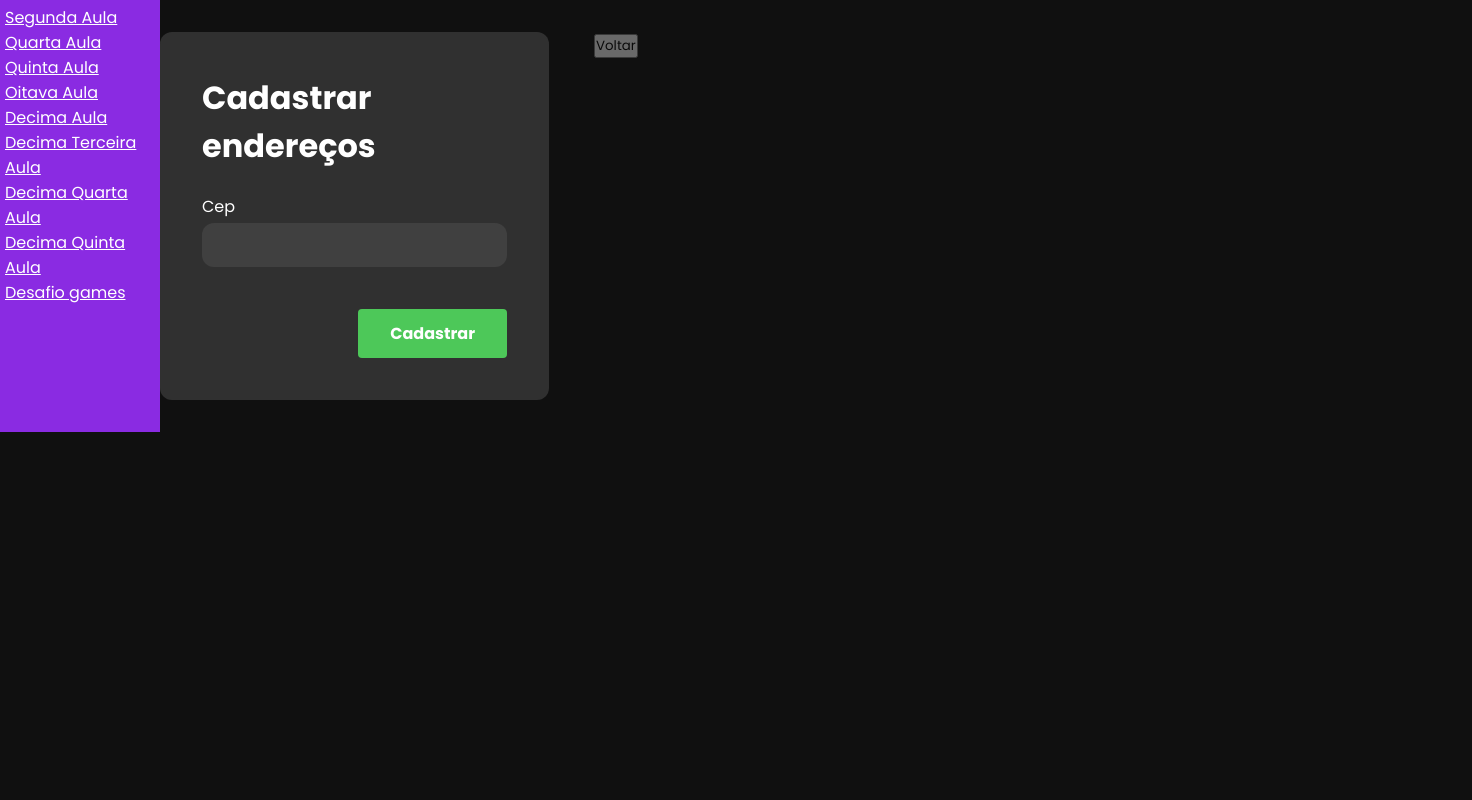
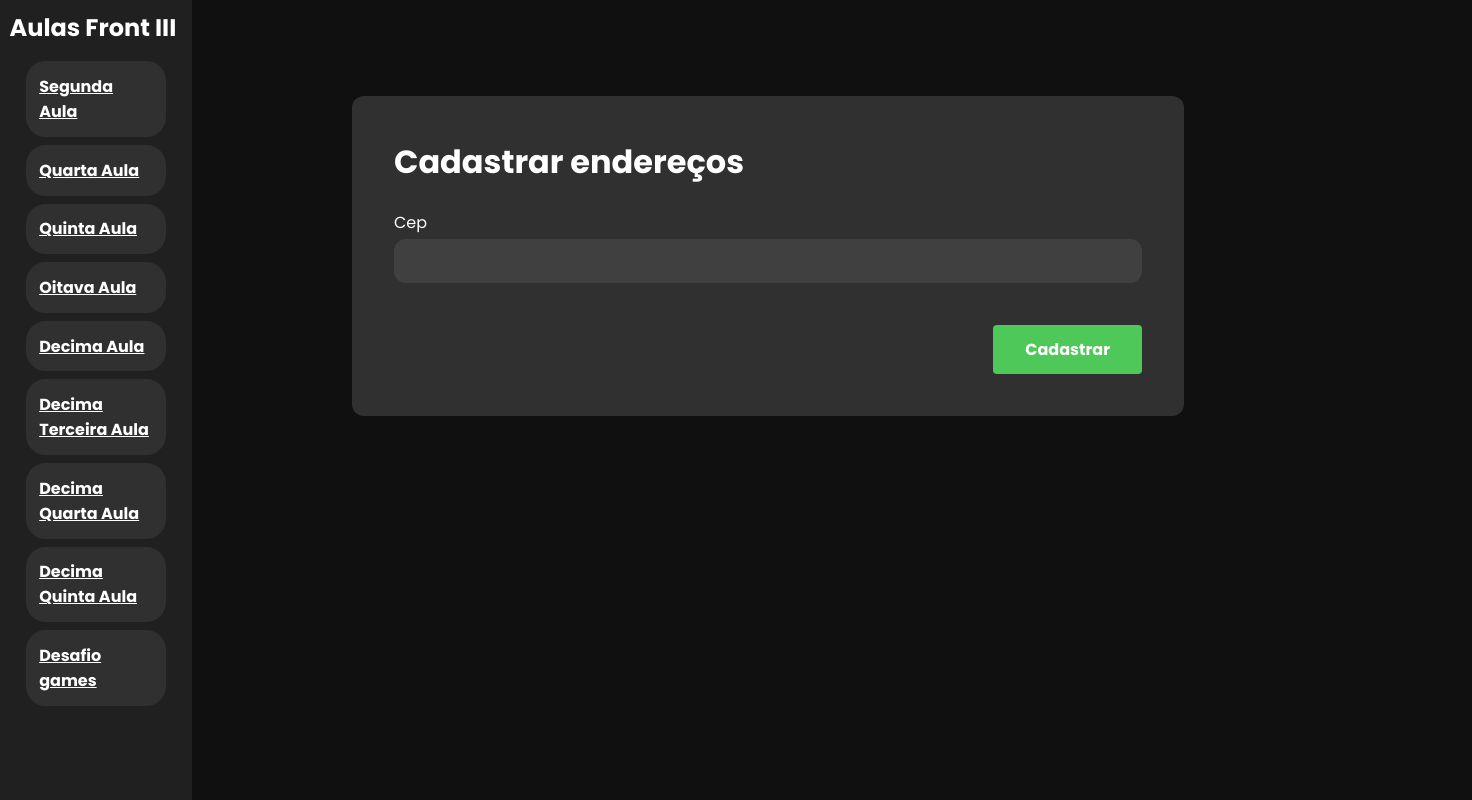
Before and after one commit to GuiParpineli/front_end-III, a React (Vite) app: page /decima-quinta-aula in a window 1280 px wide. Shown: the whole page, 1472 px wide, since content can reach past the window. Built offline with nearby package versions, Linux system fonts and the light colour scheme.

Commit message:
assert scss home page

```diff
--- a/src/components/CardNewGames/style.scss
+++ b/src/components/CardNewGames/style.scss
@@ -11,11 +11,14 @@
   }
 
   .info-games {
+    display: flex;
+    flex-direction: column;
     padding: 10px;
     width: 100%;
 
     .plataform {
       width: 2rem;
+      height: 2rem;
     }
   }
 
--- a/src/index.css
+++ b/src/index.css
@@ -10,5 +10,4 @@
 body{
 color: white;
 background-color: #101010;
-
 }
--- a/src/lessons/DecimaQuintaAula/index.jsx
+++ b/src/lessons/DecimaQuintaAula/index.jsx
@@ -79,9 +79,6 @@ export function DecimaQuintaAula() {
 
             </section>
 
-            <Link to="/decima-quarta-aula">
-                <button>Voltar</button>
-            </Link>
 
         </div>
 
--- a/src/lessons/DecimaQuintaAula/style.scss
+++ b/src/lessons/DecimaQuintaAula/style.scss
@@ -1,7 +1,11 @@
 .decima-quarta-aula-component {
 
     width: 100%;
-    max-width: 1000px;
+    display: block;
+    max-width: calc(100% - 20em);
+    position: relative;
+    right: 4em;
+    padding: 3em;
     margin: 32px auto;
 
     form {
--- a/src/pages/Home/index.jsx
+++ b/src/pages/Home/index.jsx
@@ -16,6 +16,7 @@ export function Home() {
     return (
         <div>
             <aside>
+            <h1>Aulas Front III</h1>
                 <ul>
                     {
                         aulas.map(a =>
--- a/src/pages/Home/style.scss
+++ b/src/pages/Home/style.scss
@@ -1,16 +1,34 @@
 div {
   display: flex;
+
   aside {
-    background-color: blueviolet;
+    width: 12em;
+    background-color: #202020;
     display: flex;
     flex-direction: column;
-    padding: 5px;
-    width: 10em;
+    padding: .6em;
+    height: 100vh;
+
+    ul {
+      padding: .8em;
+      list-style: none;
+
+      li {
+        font-weight: bold;
+        background-color: #303030;
+        border-radius: 1.5em;
+        padding: .8em;
+        border: 4px solid #202020;
+      }
+    }
   }
-  a{
+
+  a {
     color: white;
   }
-  main{
 
+  main {
+    padding: 1em;
+    width: 100vw;
   }
 }
```
